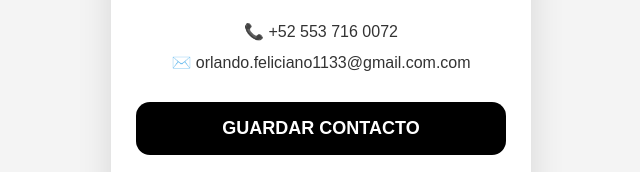
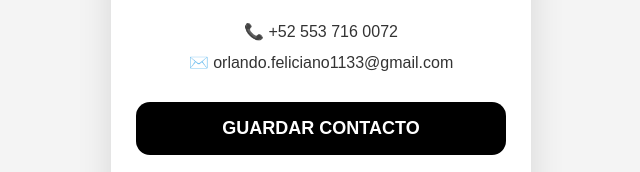
Before and after one commit to SoyOro33/contactoOro, a plain HTML site: page index.html in a window 1280 px wide. Shown: the part 388-560 px from the top of the page, 319-959 px from the left. Drawn offline with Linux system fonts and the light colour scheme.

```diff
--- a/index.html
+++ b/index.html
@@ -112,7 +112,7 @@
         <div class="info">
             ✉️
             <a href="mailto:correo@ejemplo.com">
-                orlando.feliciano1133@gmail.com.com
+                orlando.feliciano1133@gmail.com
             </a>
         </div>
 
```
